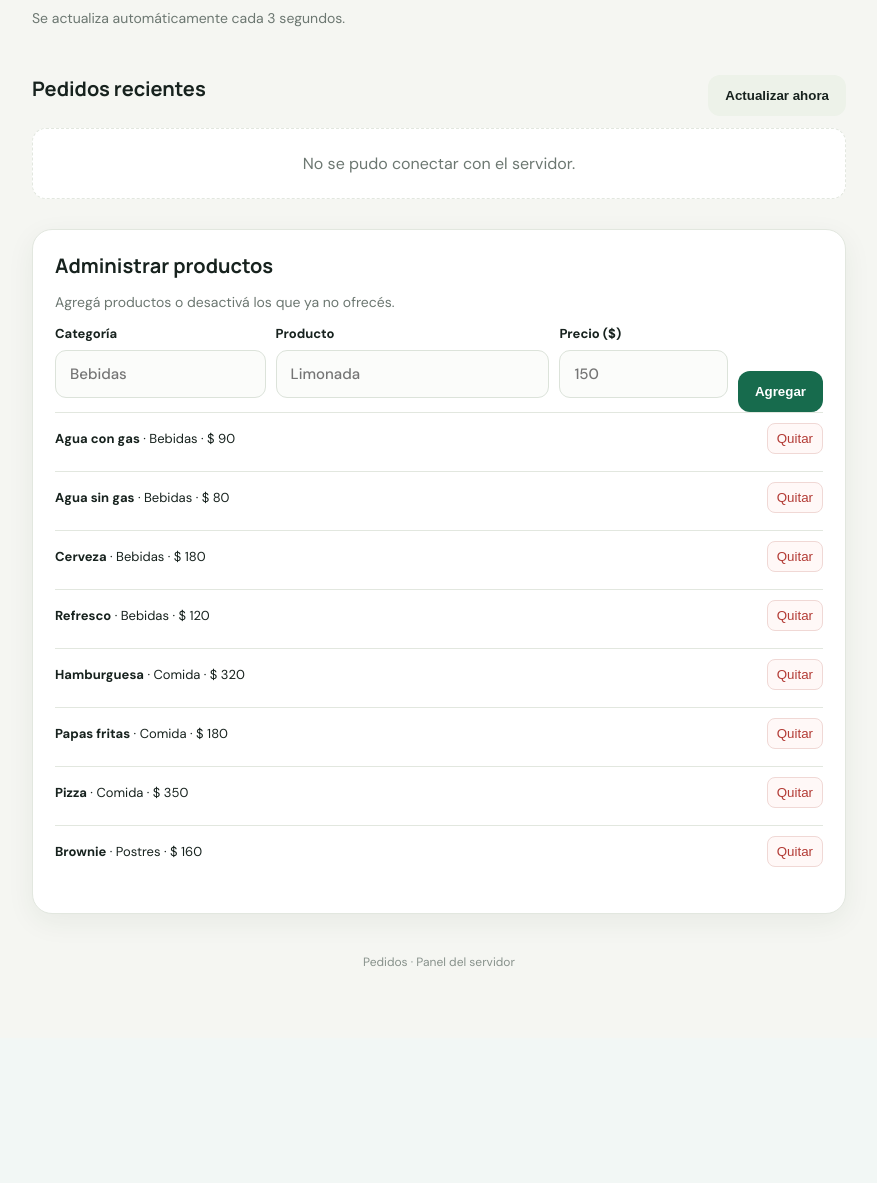
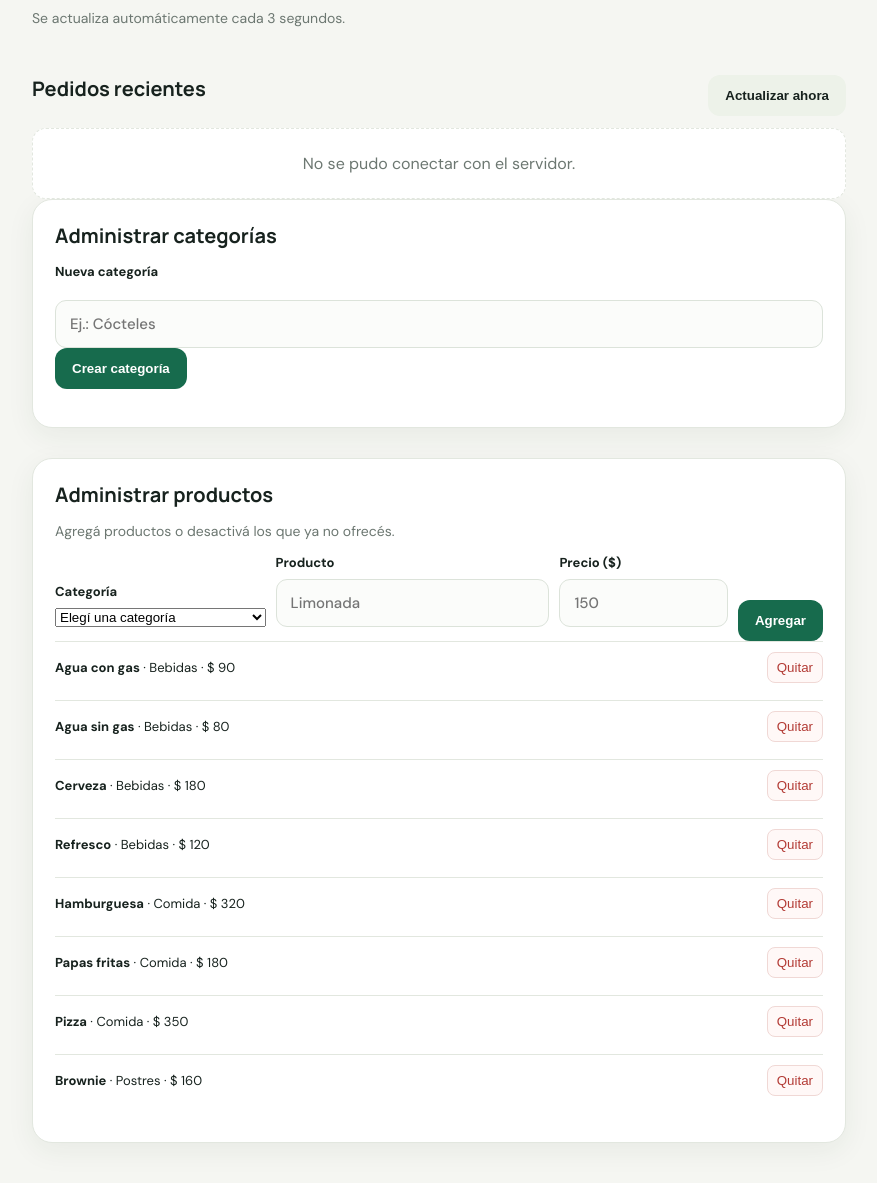
Before and after one commit to CFerreira222/sistema-pedidos, a Flask app: template templates/admin.html in a window 1280 px wide. Shown: the part 196-1379 px from the top of the page, without its empty margins (201-1078 px from the left). Before the commit the page ends 1163 px from the top, so only its background shows below. Run offline with Flask 3, Linux system fonts and the light colour scheme; the template is opened without the code that fills it, so the values that code supplies are empty; data comes from the database, SQL or seed files in the repository; some libraries are stand-ins or nearby versions.

Commit message:
Update admin.html

```diff
--- a/templates/admin.html
+++ b/templates/admin.html
@@ -1,9 +1,77 @@
+
 <!doctype html>
-<html lang="es"><head><meta charset="utf-8"><meta name="viewport" content="width=device-width,initial-scale=1">
-<title>Panel de pedidos</title><link rel="stylesheet" href="/static/style.css"></head>
-<body><header><div class="brand">MESA<span> / SERVIDOR</span></div><a class="nav" href="/">← Nuevo pedido</a></header>
-<main class="wrap"><section class="hero"><p class="eyebrow">PANEL DE CONTROL</p><h1>Pedidos recibidos</h1><p class="muted">Se actualiza automáticamente cada 3 segundos.</p></section>
-<div class="toolbar"><h2>Pedidos recientes</h2><button class="secondary" id="refresh">Actualizar ahora</button></div><div id="orders" class="orders"></div>
-<section class="panel product-panel"><h2>Administrar productos</h2><p class="muted">Agregá productos o desactivá los que ya no ofrecés.</p>
-<form id="productForm" class="product-form"><label>Categoría<input id="category" required placeholder="Bebidas"></label><label>Producto<input id="productName" required placeholder="Limonada"></label><label>Precio ($)<input id="price" type="number" min="0" step="1" required placeholder="150"></label><button class="primary" type="submit">Agregar</button></form><div id="products" class="product-list"></div><p id="productMessage" role="status"></p></section>
-<footer>Pedidos · Panel del servidor</footer></main><script src="/static/admin.js"></script></body></html>
+<html lang="es">
+<head>
+  <meta charset="utf-8">
+  <meta name="viewport" content="width=device-width,initial-scale=1">
+  <title>Panel de pedidos</title>
+  <link rel="stylesheet" href="/static/style.css">
+</head>
+<body>
+  <header>
+    <div class="brand">MESA<span> / SERVIDOR</span></div>
+    <a class="nav" href="/">← Nuevo pedido</a>
+  </header>
+
+  <main class="wrap">
+    <section class="hero">
+      <p class="eyebrow">PANEL DE CONTROL</p>
+      <h1>Pedidos recibidos</h1>
+      <p class="muted">Se actualiza automáticamente cada 3 segundos.</p>
+    </section>
+
+    <div class="toolbar">
+      <h2>Pedidos recientes</h2>
+      <button class="secondary" id="refresh">Actualizar ahora</button>
+    </div>
+
+    <div id="orders" class="orders"></div>
+
+    <section class="panel">
+      <h2>Administrar categorías</h2>
+      <form id="category-form">
+        <label for="new-category">Nueva categoría</label>
+        <input
+          id="new-category"
+          type="text"
+          maxlength="60"
+          placeholder="Ej.: Cócteles"
+          required
+        >
+        <button class="primary" type="submit">Crear categoría</button>
+        <p id="category-message" role="status"></p>
+      </form>
+    </section>
+
+    <section class="panel product-panel">
+      <h2>Administrar productos</h2>
+      <p class="muted">Agregá productos o desactivá los que ya no ofrecés.</p>
+
+      <form id="productForm" class="product-form">
+        <label for="category">Categoría
+          <select id="category" required>
+            <option value="">Elegí una categoría</option>
+          </select>
+        </label>
+
+        <label for="productName">Producto
+          <input id="productName" required placeholder="Limonada">
+        </label>
+
+        <label for="price">Precio ($)
+          <input id="price" type="number" min="0" step="1" required placeholder="150">
+        </label>
+
+        <button class="primary" type="submit">Agregar</button>
+      </form>
+
+      <div id="products" class="product-list"></div>
+      <p id="productMessage" role="status"></p>
+    </section>
+
+    <footer>Pedidos · Panel del servidor</footer>
+  </main>
+
+  <script src="/static/admin.js"></script>
+</body>
+</html>
```
